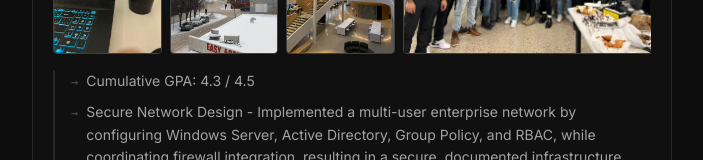
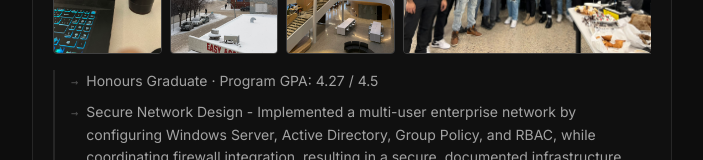
Before and after one commit to vivy777/yiming-han-portfolio, a Next.js app: page /education in a window 1280 px wide. Shown: the part 467-627 px from the top of the page, without its empty margins (288-991 px from the left). Built offline with nearby package versions, Linux system fonts and the light colour scheme.

Commit message:
update home page, education GPA, and experience title

```diff
--- a/src/app/page.tsx
+++ b/src/app/page.tsx
@@ -6,7 +6,7 @@ import FlowingGallery from "@/components/ui/FlowingGallery";
 const badges = [
   { label: "CompTIA Security+", emoji: "🔐", bg: "bg-red-900/40", border: "border-red-700/50", text: "text-red-300" },
   { label: "CompTIA Network+", emoji: "🌐", bg: "bg-blue-900/40", border: "border-blue-700/50", text: "text-blue-300" },
-  { label: "GPA 4.3 / 4.5", emoji: "🎓", bg: "bg-purple-900/40", border: "border-purple-700/50", text: "text-purple-300" },
+  { label: "Honours Graduate · RRC Polytech", emoji: "🎓", bg: "bg-purple-900/40", border: "border-purple-700/50", text: "text-purple-300" },
   { label: "Winnipeg, CA", emoji: "📍", bg: "bg-green-900/40", border: "border-green-700/50", text: "text-green-300" },
 ];
 
@@ -61,7 +61,7 @@ export default function Home() {
         <ul className="space-y-2.5 text-sm text-neutral-300 leading-relaxed">
           <li>
             <span className="text-neutral-500 font-mono mr-2">🌏</span>
-            Global background — studied in <span className="text-neutral-100">Australia</span> (Federation University), now based in <span className="text-neutral-100">Canada</span>
+            Global background — studied at <span className="text-neutral-100">Federation University Australia</span>, now based in <span className="text-neutral-100">Canada</span>
           </li>
           <li>
             <span className="text-neutral-500 font-mono mr-2">🔒</span>
--- a/src/data/skills.ts
+++ b/src/data/skills.ts
@@ -109,7 +109,7 @@ export const education: Experience[] = [
       "/education/rrc/44950c83-68e7-42fd-a94c-f8c86fed74a2.jpg",
     ],
     bullets: [
-      "Cumulative GPA: 4.3 / 4.5",
+      "Honours Graduate · Program GPA: 4.27 / 4.5",
       "Secure Network Design - Implemented a multi-user enterprise network by configuring Windows Server, Active Directory, Group Policy, and RBAC, while coordinating firewall integration, resulting in a secure, documented infrastructure with verified access control.",
       "Secure PHP & MySQL Web Design - Built and deployed a security-hardened PHP/MariaDB web on Debian Linux (Oracle VM), implementing secure authentication, role-based authorization, brute-force protection, parameterized SQL queries, and comprehensive XSS mitigation to meet industry-aligned secure web development requirements.",
       "PridePoint Bank Business Continuity & Disaster Recovery Plan - Conducted enterprise risk assessment and IT dependency mapping for a simulated financial institution, defining recovery strategies, RTOs, and control gaps to produce a compliant, testable BCP/DRP framework.",
```
